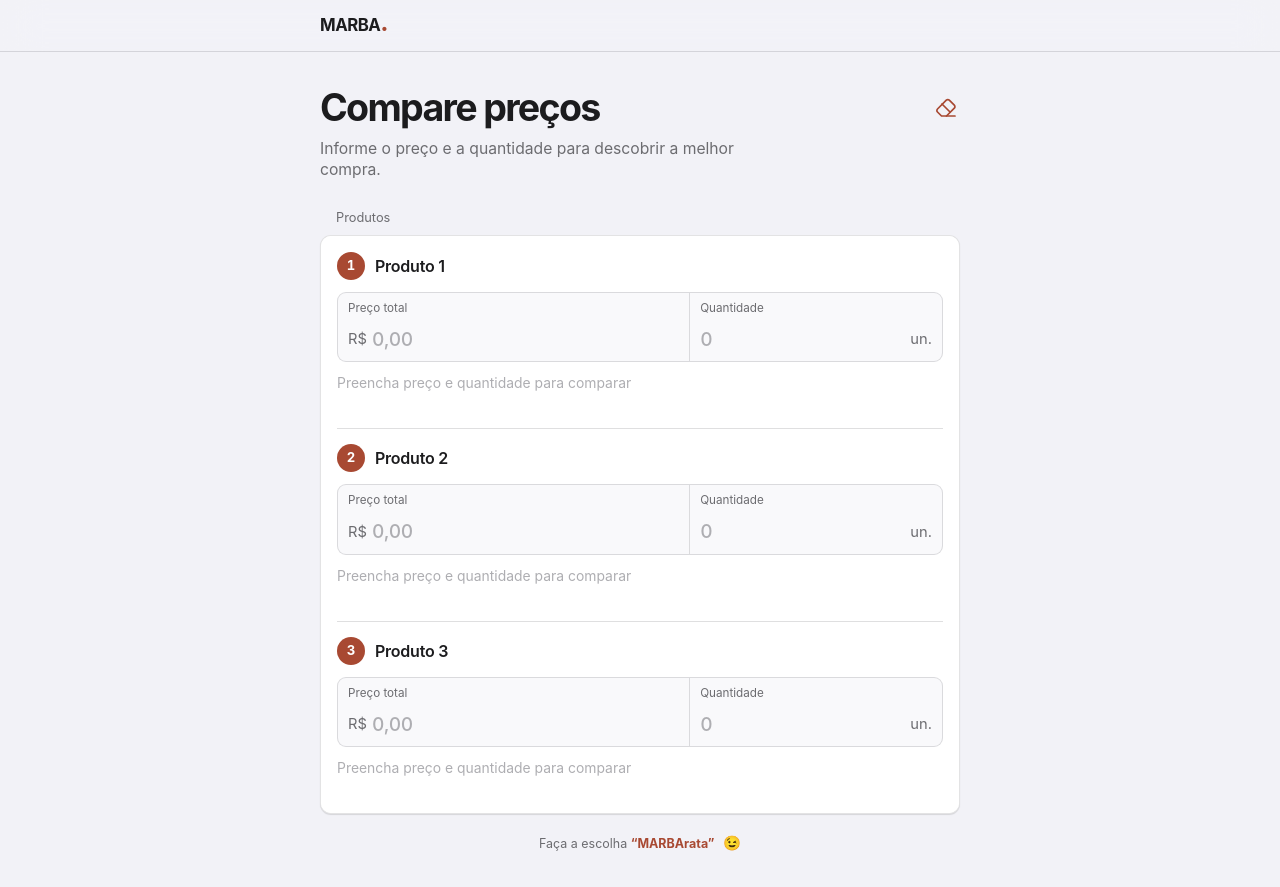
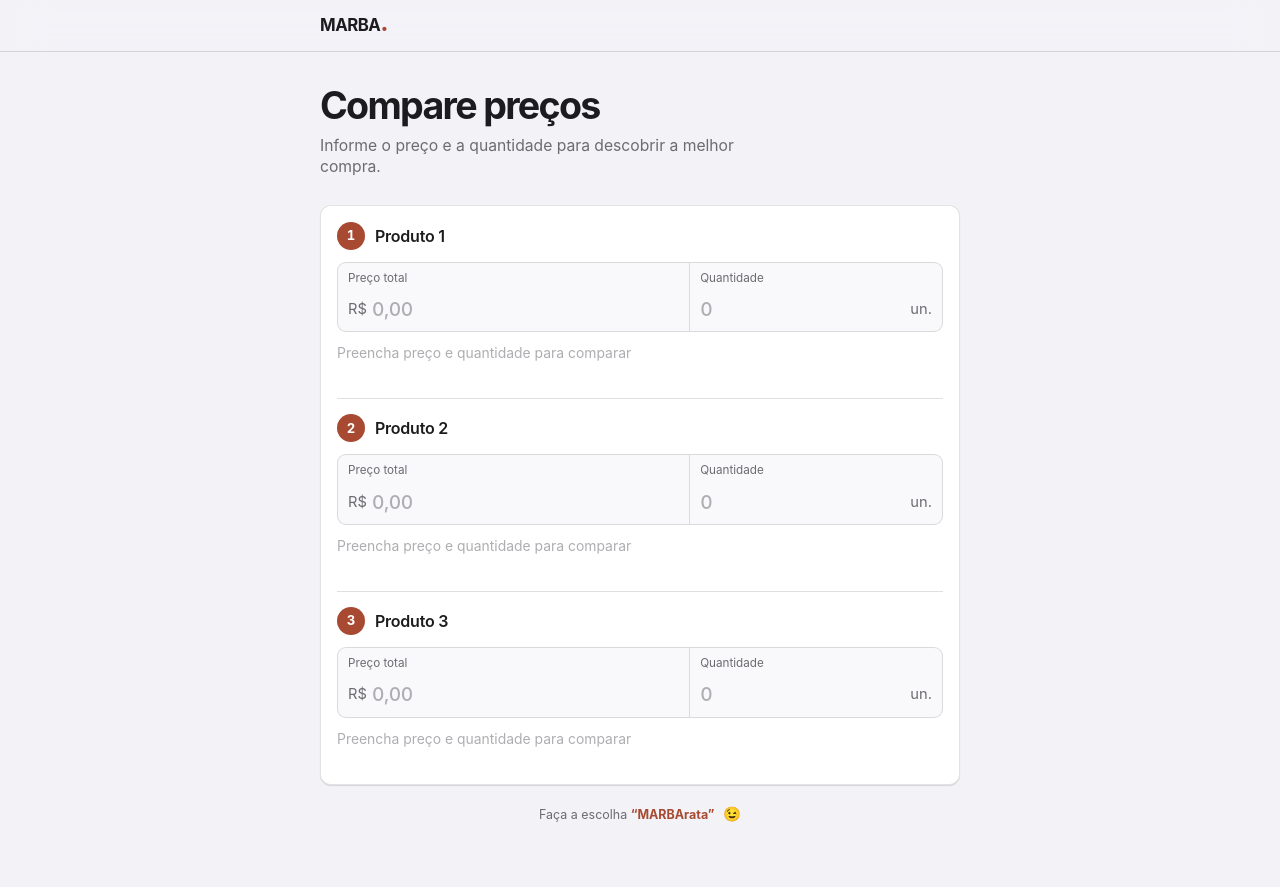
Before and after one commit to lossurdo/marba, an Angular app: page / in a window 1280 px wide. After the commit the page ends 857 px from the top, so only its background shows below. Built offline with nearby package versions, Linux system fonts and the light colour scheme.

Commit message:
feat: condiciona botão de limpar ao preenchimento
- remove o rótulo "Produtos" acima da lista
- exibe o botão de borracha apenas quando há dados informados
- atualiza os testes para os novos estados

```diff
--- a/src/app/app.css
+++ b/src/app/app.css
@@ -32,7 +32,6 @@ h1 { margin: 0; color: var(--ink); font-size: clamp(2rem, 7vw, 2.35rem); font-we
 .clear-button:active { opacity: .55; }
 .clear-button:focus-visible { outline-color: var(--accent); }
 
-.section-label { margin: 0 0 7px 16px; color: var(--muted); font-size: .8rem; font-weight: 400; }
 .items-list { overflow: hidden; border: 1px solid var(--outer-separator); border-radius: 11px; background: var(--surface); box-shadow: 0 1px 1px rgb(0 0 0 / 12%); }
 
 .item-card { --card-accent: var(--accent); position: relative; padding: 16px; background: var(--surface); }
--- a/src/app/app.html
+++ b/src/app/app.html
@@ -6,16 +6,17 @@
     <div class="intro">
       <div class="intro-heading">
         <h1 id="page-title">Compare preços</h1>
+        @if (hasValues()) {
           <button class="clear-button" type="button" aria-label="Limpar dados e começar novamente" title="Limpar dados e começar novamente" (click)="clearItems()">
           <svg aria-hidden="true" viewBox="0 0 24 24" fill="none" xmlns="http://www.w3.org/2000/svg">
             <path d="m7.5 20-4-4a2.12 2.12 0 0 1 0-3l8.8-8.8a2.12 2.12 0 0 1 3 0l5 5a2.12 2.12 0 0 1 0 3L12.5 20h-5Z" stroke="currentColor" stroke-width="1.7" stroke-linecap="round" stroke-linejoin="round"/>
             <path d="m8 8 8 8M12.5 20H21" stroke="currentColor" stroke-width="1.7" stroke-linecap="round" stroke-linejoin="round"/>
           </svg>
           </button>
+        }
       </div>
       <p class="intro-copy">Informe o preço e a quantidade para descobrir a melhor compra.</p>
     </div>
-    <p class="section-label">Produtos</p>
     <div class="items-list" role="list">
       @for (item of items(); track item.id) {
         <article class="item-card" role="listitem" [class.is-best]="isBest(item)" [class.is-most-expensive]="isMoreExpensive(item)">
--- a/src/app/app.ts
+++ b/src/app/app.ts
@@ -17,6 +17,10 @@ export class App {
     { id: 2, priceDigits: '', quantity: '' },
     { id: 3, priceDigits: '', quantity: '' },
   ]);
+
+  protected readonly hasValues = computed(() =>
+    this.items().some((item) => item.priceDigits.length > 0 || item.quantity.length > 0),
+  );
 
   protected readonly completeItems = computed(() =>
     this.items()
```
Also changed, not shown: 1 other file (tests, documents, lock files or other folders). Lines whose indentation alone changed are shown as unchanged.
